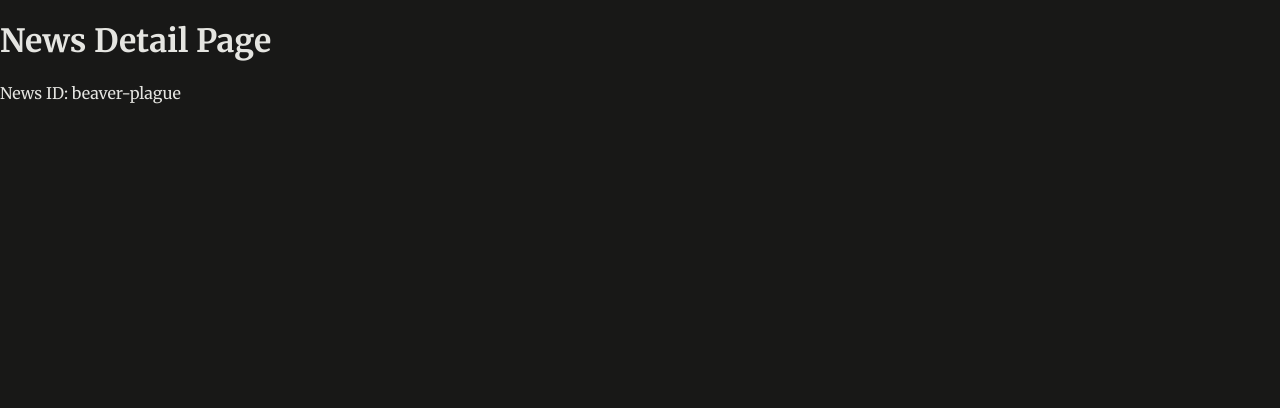
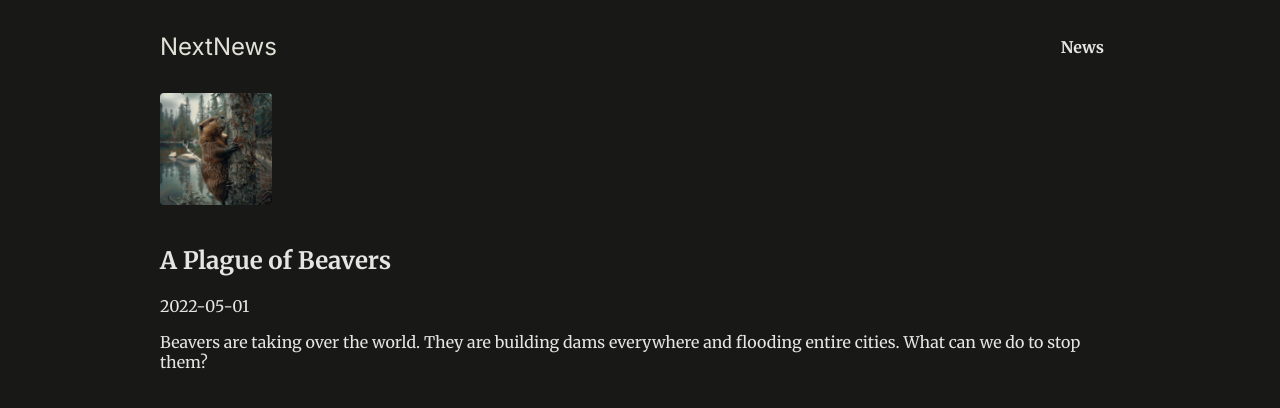
Before and after one commit to DomBurke23/nextjs-newswebsite-routing-and-page-rendering-project, a Next.js app: page /news/beaver-plague in a window 1280 px wide. Shown: the top 408 px of the page. Built offline with nearby package versions, Linux system fonts and the light colour scheme.

Commit message:
not found pages

```diff
--- a/app/layout.js
+++ b/app/layout.js
@@ -1,14 +1,19 @@
-import './globals.css';
+import MainHeader from "../components/main-header";
+import "./globals.css";
 
 export const metadata = {
-  title: 'Next.js Page Routing & Rendering',
-  description: 'Learn how to route to different pages.',
-}
+  title: "Next.js Page Routing & Rendering",
+  description: "Learn how to route to different pages.",
+};
 
 export default function RootLayout({ children }) {
- return (
+  return (
     <html lang="en">
-      <body>{children}</body>
+      <body>
+        <div id="page">
+          <MainHeader /> {children}
+        </div>
+      </body>
     </html>
-  )
+  );
 }
--- a/app/news/[id]/page.js
+++ b/app/news/[id]/page.js
@@ -1,9 +1,20 @@
+import { DUMMY_NEWS } from "@/dummy-news";
+import { notFound } from "next/navigation";
+
 export default function NewsDetailPage({ params }) {
-  const newsId = params.id;
+  const newsSlug = params.id;
+  const newsItem = DUMMY_NEWS.find((newsItem) => newsItem.slug === newsSlug);
+  if (!newsItem) {
+    notFound();
+  }
   return (
-    <>
-      <h1>News Detail Page</h1>
-      <p>News ID: {newsId} </p>
-    </>
+    <article className="news-article">
+      <header>
+        <img src={`/images/news/${newsItem.image}`} alt={newsItem.title} />
+        <h1>{newsItem.title}</h1>
+        <time dateTime={newsItem.date}>{newsItem.date}</time>
+      </header>
+      <p>{newsItem.content}</p>
+    </article>
   );
 }
--- /dev/null
+++ b/components/main-header.js
@@ -0,0 +1,18 @@
+import Link from "next/link";
+
+export default function MainHeader() {
+  return (
+    <header id="main-header">
+      <div id="logo">
+        <Link href="/">NextNews</Link>
+      </div>
+      <nav>
+        <ul>
+          <li>
+            <Link href="/news">News</Link>
+          </li>
+        </ul>
+      </nav>
+    </header>
+  );
+}
--- /dev/null
+++ b/dummy-news.js
@@ -0,0 +1,47 @@
+export const DUMMY_NEWS = [
+  {
+    id: "n1",
+    slug: "will-ai-replace-humans",
+    title: "Will AI Replace Humans?",
+    image: "ai-robot.jpg",
+    date: "2021-07-01",
+    content:
+      "Since late 2022 AI is on the rise and therefore many people worry whether AI will replace humans. The answer is not that simple. AI is a tool that can be used to automate tasks, but it can also be used to augment human capabilities. The future is not set in stone, but it is clear that AI will play a big role in the future. The question is how we will use it.",
+  },
+  {
+    id: "n2",
+    slug: "beaver-plague",
+    title: "A Plague of Beavers",
+    image: "beaver.jpg",
+    date: "2022-05-01",
+    content:
+      "Beavers are taking over the world. They are building dams everywhere and flooding entire cities. What can we do to stop them?",
+  },
+  {
+    id: "n3",
+    slug: "couple-cooking",
+    title: "Spend more time together!",
+    image: "couple-cooking.jpg",
+    date: "2024-03-01",
+    content:
+      "Cooking together is a great way to spend more time with your partner. It is fun and you get to eat something delicious afterwards. What are you waiting for? Get cooking!",
+  },
+  {
+    id: "n4",
+    slug: "hiking",
+    title: "Hiking is the best!",
+    image: "hiking.jpg",
+    date: "2024-01-01",
+    content:
+      "Hiking is a great way to get some exercise and enjoy the great outdoors. It is also a great way to clear your mind and reduce stress. So what are you waiting for? Get out there and start hiking!",
+  },
+  {
+    id: "n5",
+    slug: "landscape",
+    title: "The beauty of landscape",
+    image: "landscape.jpg",
+    date: "2022-07-01",
+    content:
+      "Landscape photography is a great way to capture the beauty of nature. It is also a great way to get outside and enjoy the great outdoors. So what are you waiting for? Get out there and start taking some pictures!",
+  },
+];
--- a/jsconfig.json
+++ b/jsconfig.json
@@ -1,7 +1,7 @@
 {
   "compilerOptions": {
     "paths": {
-      "@/*": ["./src/*"]
+      "@/*": ["./*"]
     }
   }
 }
```
Also changed, not shown: app/news/[id]/not-found.js (added, +8 -0 lines), app/news/page.js (+18 -9 lines), app/not-found.js (added, +7 -0 lines), app/page.js (deleted, +0 -7 lines).
